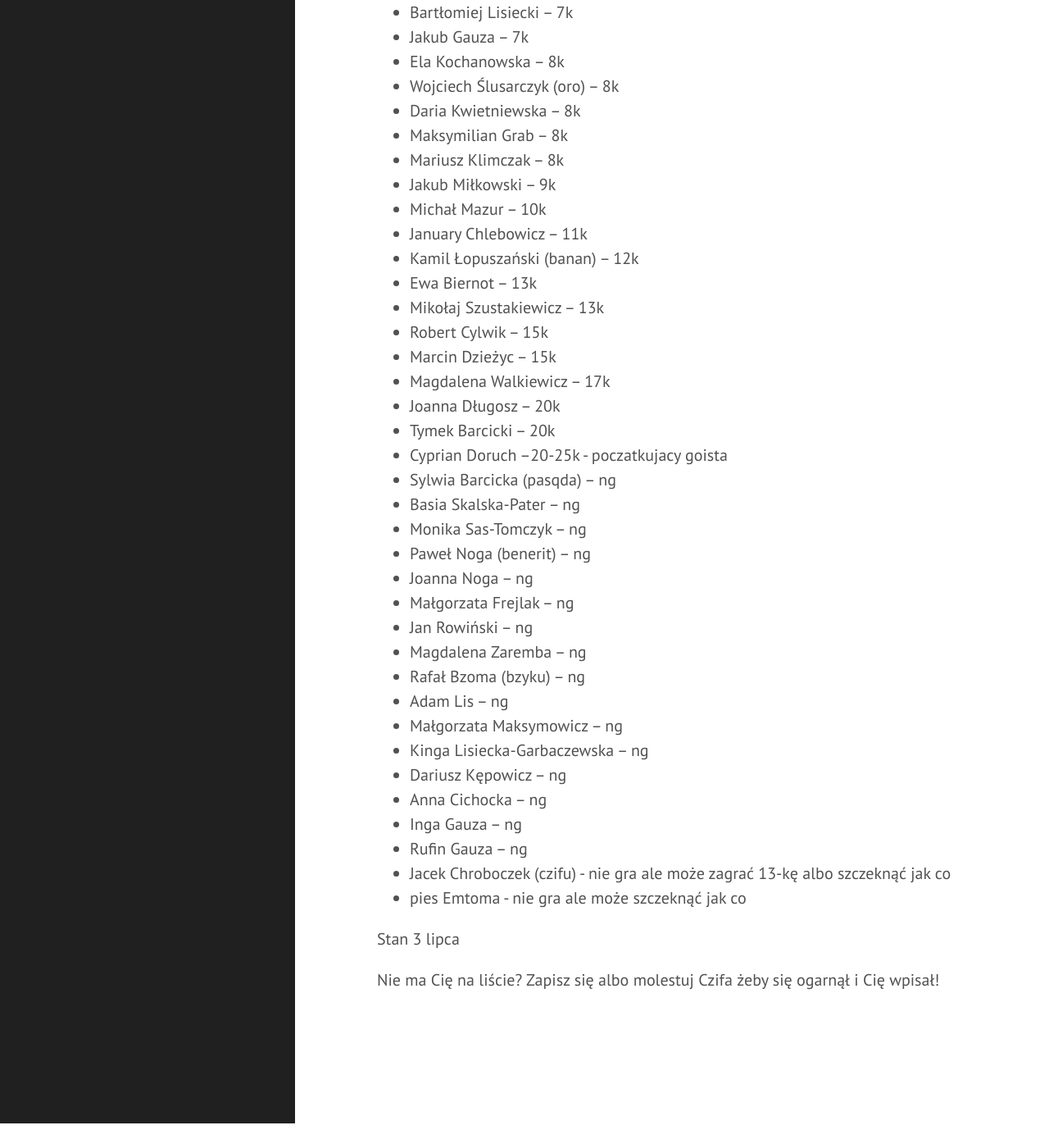
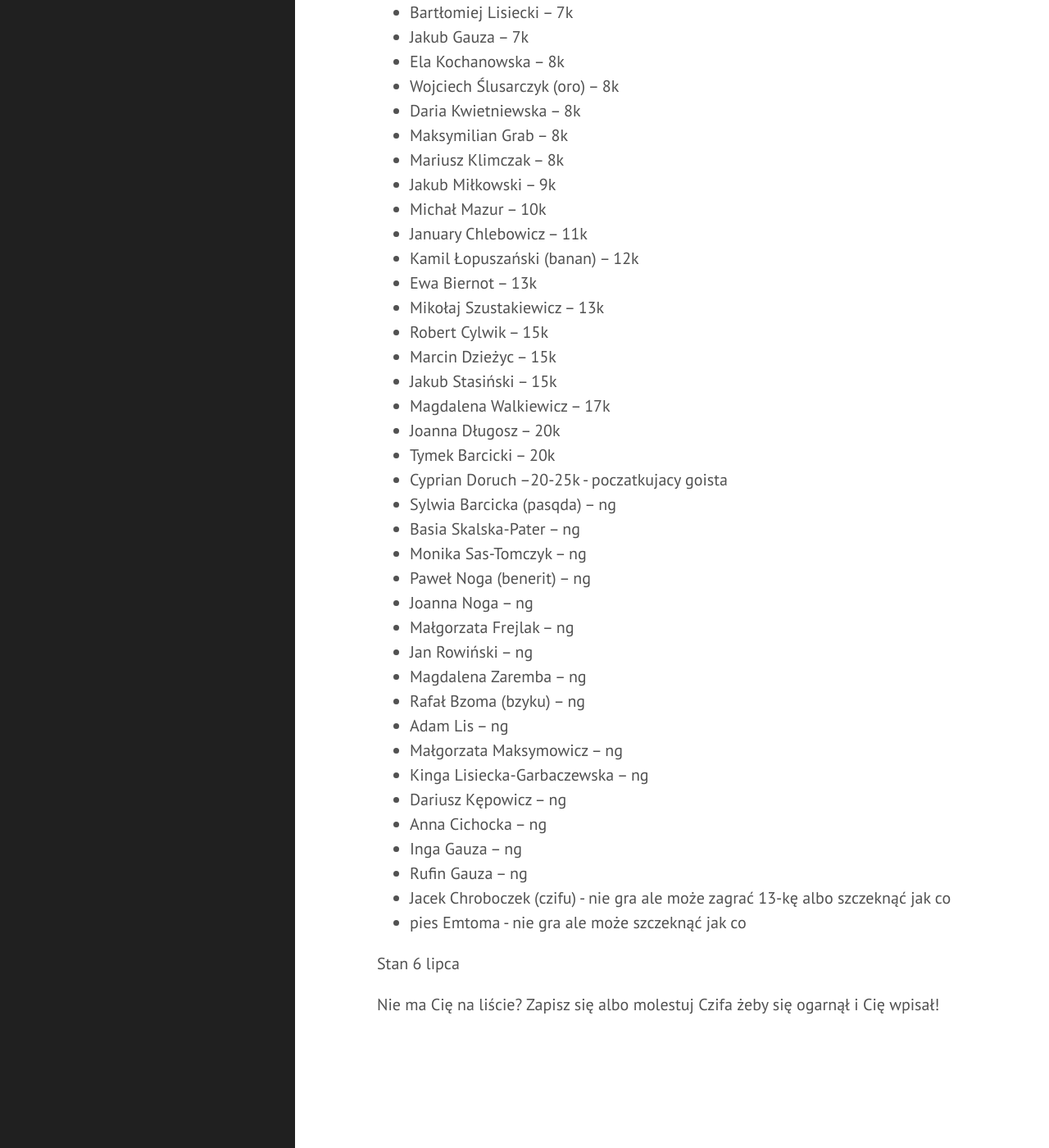
Before and after one commit to tasuki/lsg, a Jekyll site: the page built from zarejestrowani.md, in a window 1280 px wide and 1400 px high, scrolled down 1138 px. Shown: the whole window at 82% size. Built offline with Jekyll 4.4.1, drawn with Linux system fonts in a browser that asks for light colours; before the commit the page ends 2508 px from its top, so only the background shows below that.

Commit message:
Update zarejestrowani.md

```diff
--- a/zarejestrowani.md
+++ b/zarejestrowani.md
@@ -53,6 +53,7 @@ Zarejestrowani uczestnicy (mniej więcej wg siły):
 - Mikołaj Szustakiewicz -- 13k
 - Robert Cylwik -- 15k
 - Marcin Dzieżyc -- 15k
+- Jakub Stasiński -- 15k
 - Magdalena Walkiewicz -- 17k
 - Joanna Długosz -- 20k
 - Tymek Barcicki -- 20k
@@ -80,6 +81,6 @@ Zarejestrowani uczestnicy (mniej więcej wg siły):
 
 
 
-Stan 3 lipca
+Stan 6 lipca
 
 Nie ma Cię na liście?  Zapisz się albo molestuj Czifa żeby się ogarnął i Cię wpisał!
```
